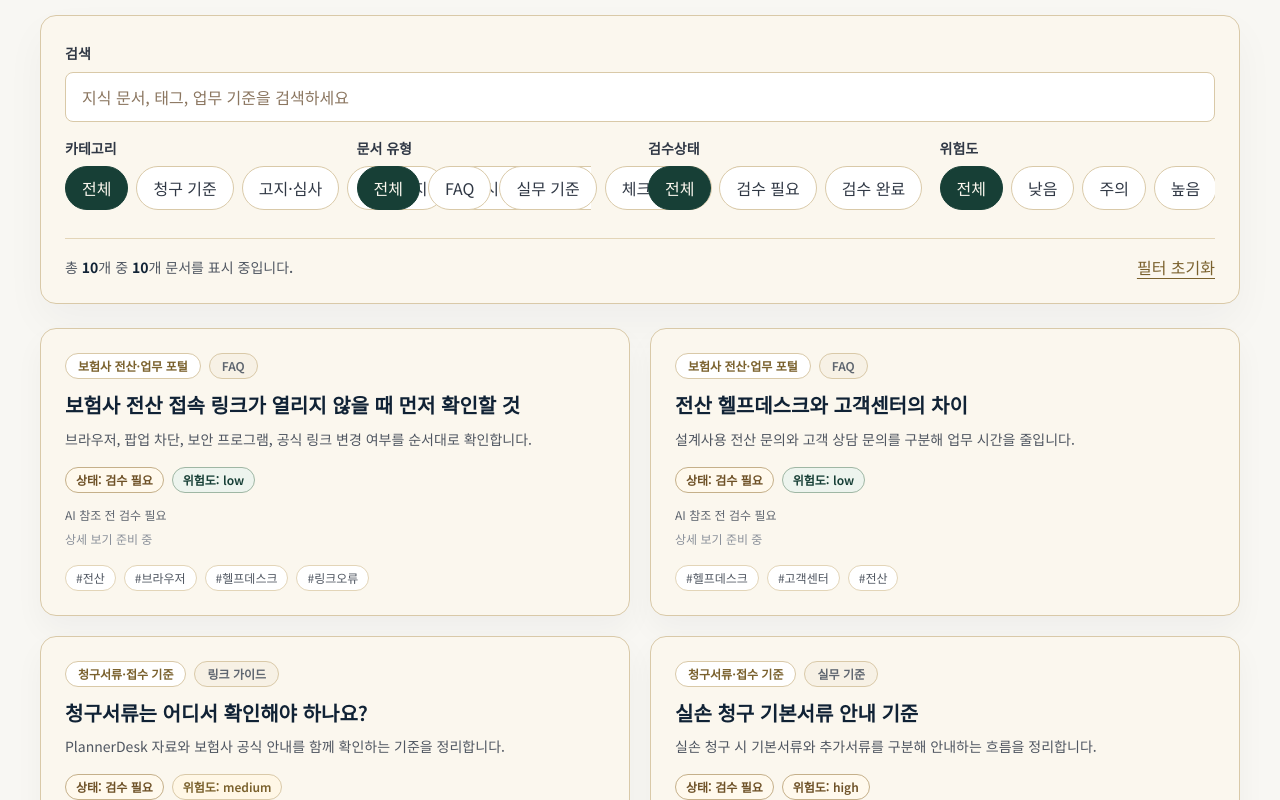
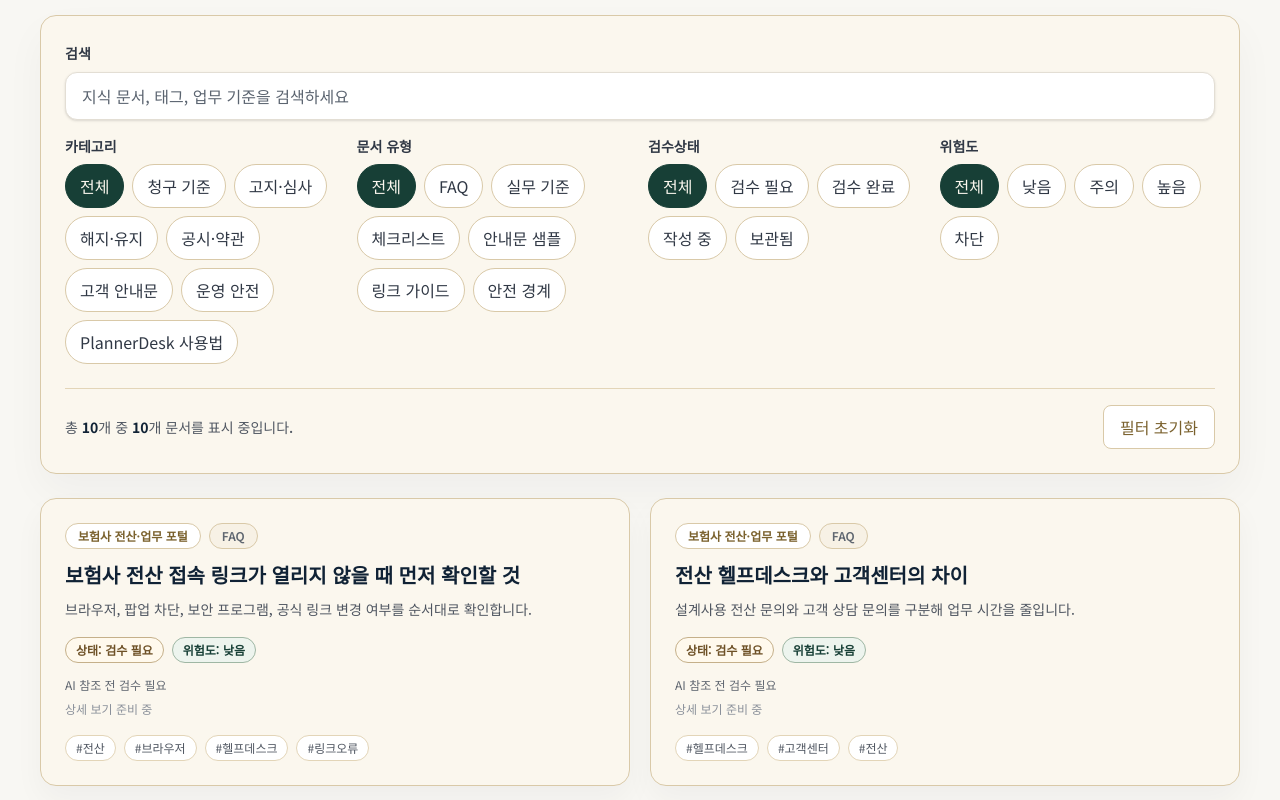
Before and after one commit to raonisi/plannerdesk, a Next.js app: page /knowledge in a window 1280 px wide. Shown: the part 1180-1980 px from the top of the page. Built offline with nearby package versions, Linux system fonts and the light colour scheme.

Commit message:
feat(knowledge): add static category filters
Co-authored-by: Cursor <cursoragent@cursor.com>

```diff
--- a/app/knowledge/knowledge-archive-list.tsx
+++ b/app/knowledge/knowledge-archive-list.tsx
@@ -2,7 +2,7 @@
 
 import Link from "next/link";
 import { useMemo, useState } from "react";
-import { EmptyState } from "@/components/content-page";
+import { EmptyState, SearchBar } from "@/components/content-page";
 import {
   KNOWLEDGE_SEED_ITEMS,
   type KnowledgeCategory,
@@ -13,7 +13,7 @@ import {
 } from "./knowledge-seed";
 
 type CategoryFilter = "all" | KnowledgeCategory;
-type StatusFilter = "all" | KnowledgeStatus | "rejected";
+type StatusFilter = "all" | KnowledgeStatus;
 type RiskFilter = "all" | KnowledgeRiskLevel | "blocked";
 type TypeFilter = "all" | KnowledgeType;
 
@@ -61,6 +61,12 @@ const statusLabels: Record<KnowledgeStatus, string> = {
   archived: "보관됨",
 };
 
+const riskLabels: Record<KnowledgeRiskLevel, string> = {
+  low: "낮음",
+  medium: "주의",
+  high: "높음",
+};
+
 const statusClasses: Record<KnowledgeStatus, string> = {
   draft: "border-[#d9c9a8] bg-[#f7f1e5] text-[#5f6670]",
   needs_review: "border-[#c5b08a] bg-[#fff9ed] text-[#6e5127]",
@@ -73,6 +79,20 @@ const riskClasses: Record<KnowledgeRiskLevel, string> = {
   medium: "border-[#d9c9a8] bg-[#fff7e6] text-[#7a612d]",
   high: "border-[#c5b08a] bg-[#fff9ed] text-[#6e5127]",
 };
+
+function resetFilters(
+  setQuery: (v: string) => void,
+  setCategory: (v: CategoryFilter) => void,
+  setTypeFilter: (v: TypeFilter) => void,
+  setStatus: (v: StatusFilter) => void,
+  setRisk: (v: RiskFilter) => void
+) {
+  setQuery("");
+  setCategory("all");
+  setTypeFilter("all");
+  setStatus("all");
+  setRisk("all");
+}
 
 export function KnowledgeArchiveList() {
   const [query, setQuery] = useState("");
@@ -101,28 +121,46 @@ export function KnowledgeArchiveList() {
       const matchesCategory = category === "all" || item.category === category;
       const matchesType = typeFilter === "all" || item.type === typeFilter;
       const matchesStatus = status === "all" || item.status === status;
-      const matchesRisk = risk === "all" || item.riskLevel === risk;
+      const matchesRisk =
+        risk === "all" ||
+        (risk === "blocked"
+          ? item.type === "안전 경계"
+          : item.riskLevel === risk);
 
-      return matchesQuery && matchesCategory && matchesType && matchesStatus && matchesRisk;
+      return (
+        matchesQuery &&
+        matchesCategory &&
+        matchesType &&
+        matchesStatus &&
+        matchesRisk
+      );
     });
   }, [category, query, risk, status, typeFilter]);
 
+  const handleReset = () =>
+    resetFilters(setQuery, setCategory, setTypeFilter, setStatus, setRisk);
+
   return (
     <div className="space-y-6">
-      <section className="rounded-2xl border border-[#d9c9a8] bg-[#fbf7ee] p-5 shadow-[0_18px_40px_rgba(16,34,53,0.04)] sm:p-6">
-        <label className="block">
+      <section
+        aria-label="지식 아카이브 검색 및 필터"
+        className="rounded-2xl border border-[#d9c9a8] bg-[#fbf7ee] p-5 shadow-[0_18px_40px_rgba(16,34,53,0.04)] sm:p-6"
+      >
+        <label className="block" htmlFor="knowledge-archive-search">
           <span className="text-sm font-semibold text-[#303845]">검색</span>
-          <input
-            aria-label="지식 아카이브 검색"
-            className="mt-2 min-h-12 w-full rounded-lg border border-[#d9c9a8] bg-white px-4 py-3 text-base text-[#18202b] outline-none transition placeholder:text-[#8b7660] focus:border-[#aa8137] focus:ring-2 focus:ring-[#aa8137]/20"
-            onChange={(event) => setQuery(event.target.value)}
+          <div className="mt-2">
+            <SearchBar
+              ariaLabel="지식 문서, 태그, 업무 기준 검색"
+              id="knowledge-archive-search"
+              onChange={setQuery}
+              onClear={() => setQuery("")}
               placeholder="지식 문서, 태그, 업무 기준을 검색하세요"
-            type="search"
               value={query}
             />
+          </div>
         </label>
 
-        <div className="mt-4 grid gap-4 lg:grid-cols-4">
+        <div className="mt-4 grid gap-5 sm:gap-4 lg:grid-cols-2 xl:grid-cols-4">
           <FilterGroup
             label="카테고리"
             onChange={(value) => setCategory(value as CategoryFilter)}
@@ -149,21 +187,25 @@ export function KnowledgeArchiveList() {
           />
         </div>
 
-        <div className="mt-6 flex items-center justify-between border-t border-[#e3d5b8] pt-4">
-          <p className="text-sm font-medium text-[#4f5661]">
-            총 <strong className="text-[#102235]">{KNOWLEDGE_SEED_ITEMS.length}</strong>개 중{" "}
-            <strong className="text-[#102235]">{filteredItems.length}</strong>개 문서를 표시 중입니다.
+        <div className="mt-6 flex flex-col gap-3 border-t border-[#e3d5b8] pt-4 sm:flex-row sm:items-center sm:justify-between">
+          <p
+            aria-live="polite"
+            className="text-sm font-medium text-[#4f5661]"
+            role="status"
+          >
+            총{" "}
+            <strong className="text-[#102235]">
+              {KNOWLEDGE_SEED_ITEMS.length}
+            </strong>
+            개 중{" "}
+            <strong className="text-[#102235]">{filteredItems.length}</strong>
+            개 문서를 표시 중입니다.
           </p>
           <button
             type="button"
-            className="text-sm font-semibold text-[#7a612d] underline underline-offset-4 transition hover:text-[#aa8137]"
-            onClick={() => {
-              setQuery("");
-              setCategory("all");
-              setTypeFilter("all");
-              setStatus("all");
-              setRisk("all");
-            }}
+            aria-label="검색어 및 필터 초기화"
+            className="inline-flex min-h-11 shrink-0 items-center justify-center rounded-lg border border-[#d9c9a8] bg-white px-4 text-sm font-semibold text-[#7a612d] transition hover:border-[#aa8137] hover:text-[#aa8137] focus-visible:outline-none focus-visible:ring-2 focus-visible:ring-[#aa8137]/40 focus-visible:ring-offset-2"
+            onClick={handleReset}
           >
             필터 초기화
           </button>
@@ -171,11 +213,13 @@ export function KnowledgeArchiveList() {
       </section>
 
       {filteredItems.length > 0 ? (
-        <div className="grid gap-5 lg:grid-cols-2">
+        <ul className="grid list-none gap-5 p-0 lg:grid-cols-2">
           {filteredItems.map((item) => (
-            <KnowledgeCard item={item} key={item.id} />
+            <li key={item.id}>
+              <KnowledgeCard item={item} />
+            </li>
           ))}
-        </div>
+        </ul>
       ) : (
         <EmptyState
           title="조건에 맞는 지식 문서가 없습니다."
@@ -198,15 +242,16 @@ function FilterGroup({
   value: string;
 }) {
   return (
-    <fieldset>
+    <fieldset className="min-w-0">
       <legend className="text-sm font-semibold text-[#303845]">{label}</legend>
-      <div className="mt-2 flex gap-2 overflow-x-auto pb-1">
+      <div className="mt-2 flex flex-wrap gap-2">
         {options.map((option) => {
           const isSelected = option.value === value;
           return (
             <button
               aria-pressed={isSelected}
-              className={`min-h-11 shrink-0 rounded-full border px-4 py-2 text-sm font-semibold transition focus-visible:outline focus-visible:outline-2 focus-visible:outline-offset-2 focus-visible:outline-[#aa8137] ${
+              aria-label={`${label} ${option.label}`}
+              className={`min-h-11 rounded-full border px-3.5 py-2 text-sm font-semibold transition focus-visible:outline-none focus-visible:ring-2 focus-visible:ring-[#aa8137]/40 focus-visible:ring-offset-2 ${
                 isSelected
                   ? "border-[#173f36] bg-[#173f36] text-[#fbf7ee]"
                   : "border-[#d9c9a8] bg-white text-[#303845] hover:border-[#aa8137]"
@@ -226,7 +271,7 @@ function FilterGroup({
 
 function KnowledgeCard({ item }: { item: KnowledgeSeedItem }) {
   return (
-    <article className="rounded-2xl border border-[#d9c9a8] bg-[#fbf7ee] p-5 shadow-[0_14px_30px_rgba(16,34,53,0.04)] sm:p-6">
+    <article className="flex h-full flex-col rounded-2xl border border-[#d9c9a8] bg-[#fbf7ee] p-5 shadow-[0_14px_30px_rgba(16,34,53,0.04)] sm:p-6">
       <div className="flex flex-wrap items-center gap-2">
         <span className="rounded-full border border-[#d9c9a8] bg-white px-3 py-1 text-xs font-semibold text-[#7a612d]">
           {item.category}
@@ -236,10 +281,10 @@ function KnowledgeCard({ item }: { item: KnowledgeSeedItem }) {
         </span>
       </div>
 
-      <h3 className="mt-3 break-keep text-xl font-semibold leading-snug text-[#102235]">
+      <h3 className="mt-3 break-keep text-lg font-semibold leading-snug text-[#102235] sm:text-xl">
         {item.title}
       </h3>
-      <p className="mt-2 break-keep text-sm leading-6 text-[#4f5661]">
+      <p className="mt-2 line-clamp-3 break-keep text-sm leading-6 text-[#4f5661]">
         {item.summary}
       </p>
 
@@ -252,7 +297,7 @@ function KnowledgeCard({ item }: { item: KnowledgeSeedItem }) {
         <span
           className={`inline-flex items-center rounded-full border px-2.5 py-1 text-xs font-semibold ${riskClasses[item.riskLevel]}`}
         >
-          위험도: {item.riskLevel}
+          위험도: {riskLabels[item.riskLevel]}
         </span>
       </div>
 
@@ -261,7 +306,7 @@ function KnowledgeCard({ item }: { item: KnowledgeSeedItem }) {
       </p>
       {item.slug ? (
         <Link
-          className="mt-1 inline-flex text-xs font-semibold text-[#173f36] underline decoration-[#aa8137] underline-offset-4 focus-visible:outline focus-visible:outline-2 focus-visible:outline-offset-2 focus-visible:outline-[#aa8137]"
+          className="mt-1 inline-flex min-h-11 items-center text-xs font-semibold text-[#173f36] underline decoration-[#aa8137] underline-offset-4 focus-visible:outline-none focus-visible:ring-2 focus-visible:ring-[#aa8137]/40 focus-visible:ring-offset-2"
           href={`/knowledge/${item.slug}`}
         >
           상세 보기
@@ -270,6 +315,7 @@ function KnowledgeCard({ item }: { item: KnowledgeSeedItem }) {
         <p className="mt-1 text-xs leading-5 text-[#8a909a]">상세 보기 준비 중</p>
       )}
 
+      {item.tags.length > 0 ? (
         <div className="mt-4 flex flex-wrap gap-2">
           {item.tags.map((tag) => (
             <span
@@ -280,6 +326,7 @@ function KnowledgeCard({ item }: { item: KnowledgeSeedItem }) {
             </span>
           ))}
         </div>
+      ) : null}
     </article>
   );
 }
```
Lines whose indentation alone changed are shown as unchanged.
